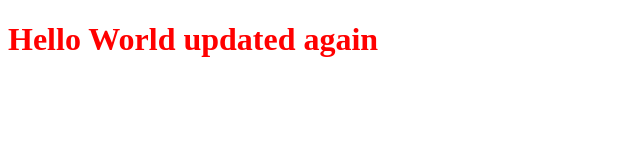
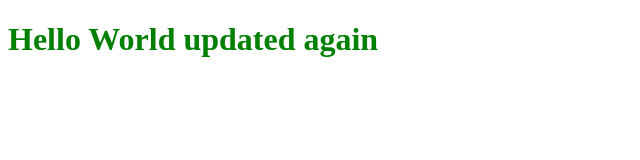
Before and after one commit to sthapa1/gitbasics, a plain HTML site: page index.html in a window 1280 px wide. Shown: the whole page, without its empty margins (0-640 px from the left). Drawn offline with Linux system fonts and the light colour scheme.

Commit message:
color changed to green

```diff
--- a/index.html
+++ b/index.html
@@ -8,7 +8,7 @@
 
 </head>
 <body>
-    <h1 style="color: red">Hello World updated again</h1>
+    <h1 style="color: green">Hello World updated again</h1>
 </body>
 </html>
 
```
